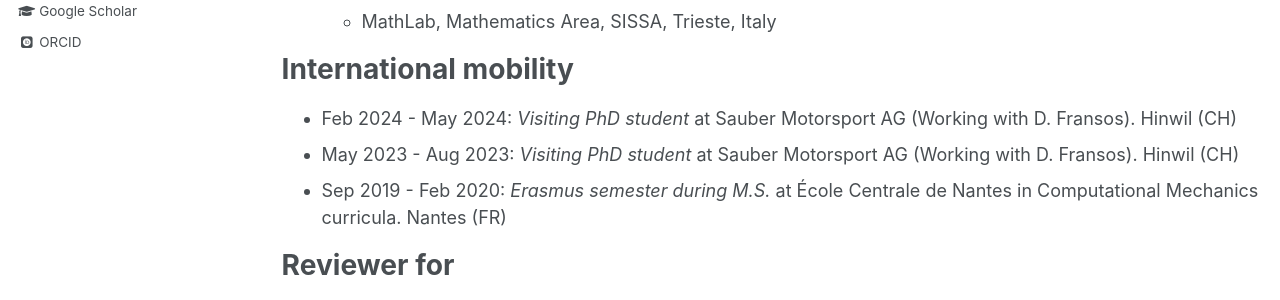
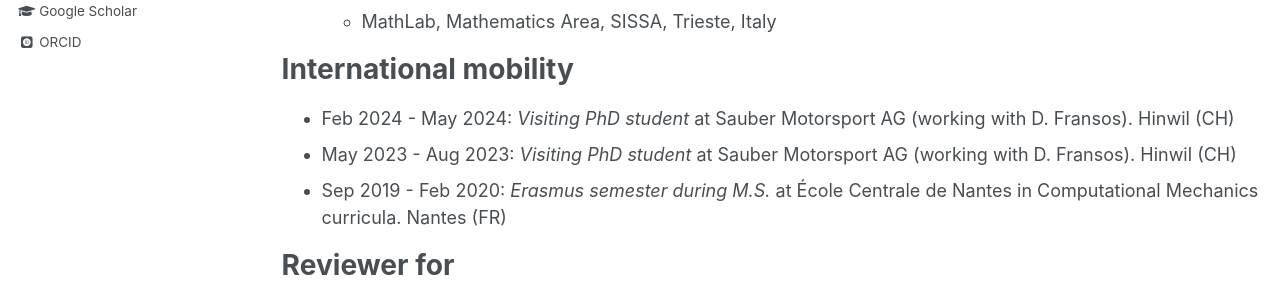
Before and after one commit to DavideOberto/DavideOberto.github.io, a Jekyll site: the page built from _pages/cv.md, in a window 1280 px wide and 1130 px high. Shown: the part 463-763 px from the top of the window. Built offline with Jekyll 4.4.1, drawn with Linux system fonts in a browser that asks for light colours; some web fonts are replaced.

Commit message:
Update cv.md

```diff
--- a/_pages/cv.md
+++ b/_pages/cv.md
@@ -27,8 +27,8 @@ Research experience
 
 International mobility
 =====
-* Feb 2024 - May 2024: <em>Visiting PhD student</em> at Sauber Motorsport AG (Working with D. Fransos). Hinwil (CH)
-* May 2023 - Aug 2023: <em>Visiting PhD student</em> at Sauber Motorsport AG (Working with D. Fransos). Hinwil (CH)
+* Feb 2024 - May 2024: <em>Visiting PhD student</em> at Sauber Motorsport AG (working with D. Fransos). Hinwil (CH)
+* May 2023 - Aug 2023: <em>Visiting PhD student</em> at Sauber Motorsport AG (working with D. Fransos). Hinwil (CH)
 * Sep 2019 - Feb 2020: <em>Erasmus semester during M.S.</em> at École Centrale de Nantes in Computational Mechanics curricula. Nantes (FR)
 
 
```
